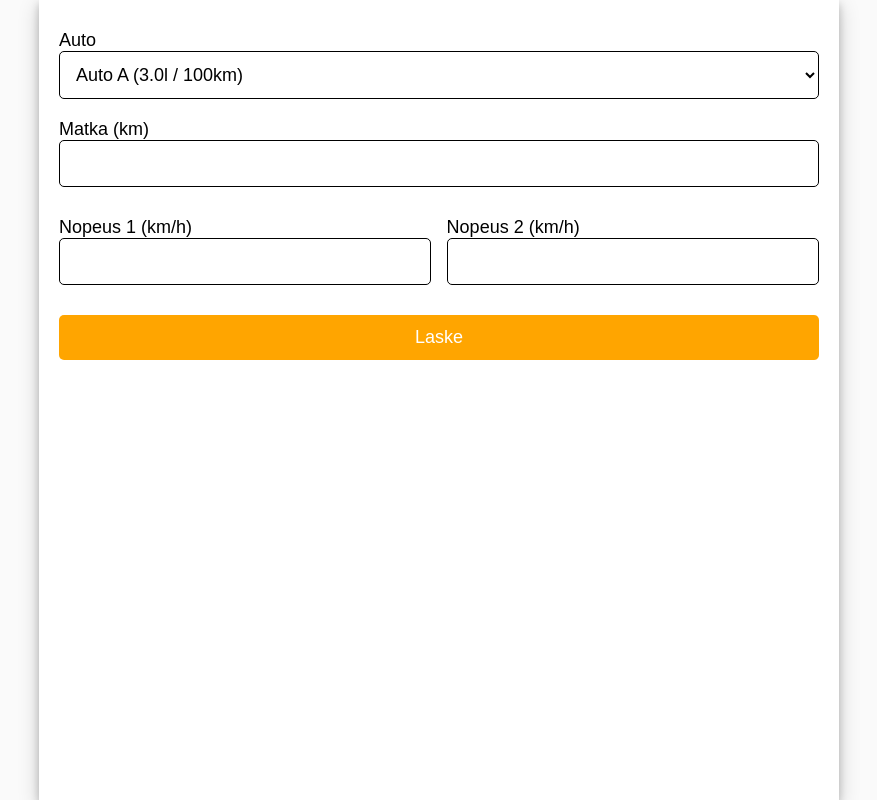
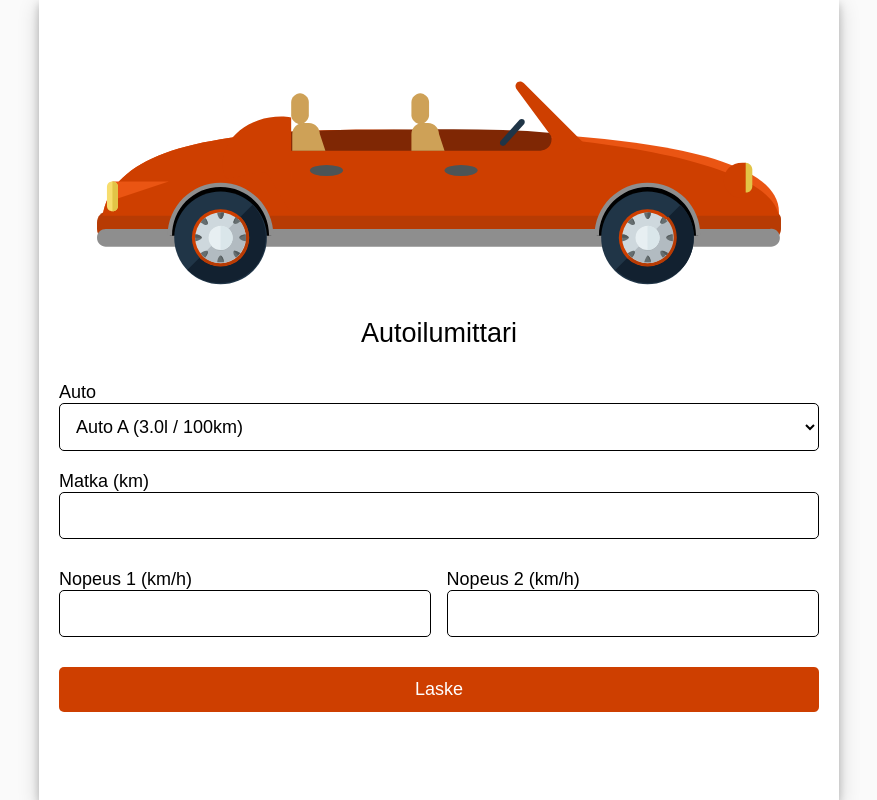
Before and after one commit to JoakimRiikonen/autoilumittari, a React (Create React App) app: page / in a window 1280 px wide. Shown: the whole page, without its empty margins (201-1078 px from the left). Built offline with nearby package versions, Linux system fonts and the light colour scheme.

Commit message:
added image and title, fixed styling

```diff
--- a/src/App.css
+++ b/src/App.css
@@ -1,10 +1,10 @@
-.App {
+.app {
   font-size: 18px;
   font-family: Arial, Helvetica, sans-serif;
   margin: 0 auto;
   width: 100%;
   max-width: 800px;
-  height: 100%;
+  min-height: 100%;
   background-color: white;
   box-sizing: border-box;
   padding: 20px;
@@ -16,7 +16,7 @@ html, body {
 }
 
 body {
-  --primaryColor: orange;
+  --primaryColor: #CE3F00;
   background-color: #FAFAFA;
   padding: 0;
   margin: 0;
@@ -27,3 +27,14 @@ body {
   padding: 0;
   margin: 0;
 }
+
+.carImage {
+  display: block;
+  margin: 0 auto;
+  width: 90%;
+}
+
+h2 {
+  text-align: center;
+  font-weight: normal;
+}
--- a/src/App.tsx
+++ b/src/App.tsx
@@ -2,6 +2,7 @@ import React, { useState } from 'react';
 import './App.css'
 import { ResultsTable } from './components/ResultsTable';
 import { TravelComparisonForm, TravelComparisonFormData } from './components/TravelComparisonForm'
+import car from './assets/car.svg'
 import { TravelResults, TravelResult } from './interfaces/TravelResults';
 
 function App() {
@@ -59,7 +60,9 @@ function App() {
   }
 
   return (
-    <div className="App">
+    <div className="app">
+      <img src={car} className="carImage" />
+      <h2>Autoilumittari</h2>
       <TravelComparisonForm
         onSubmit={calculateResults}
       />
```
Also changed, not shown: src/assets/car.svg (added).
